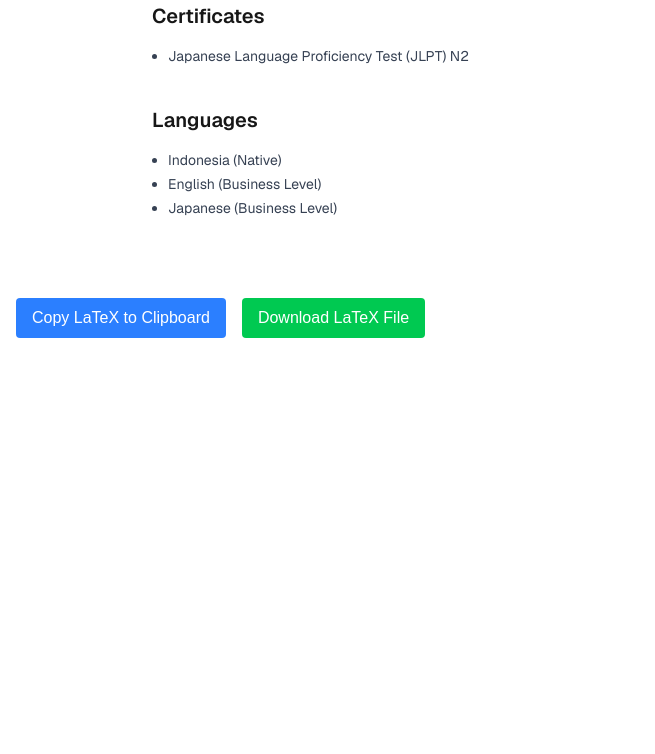
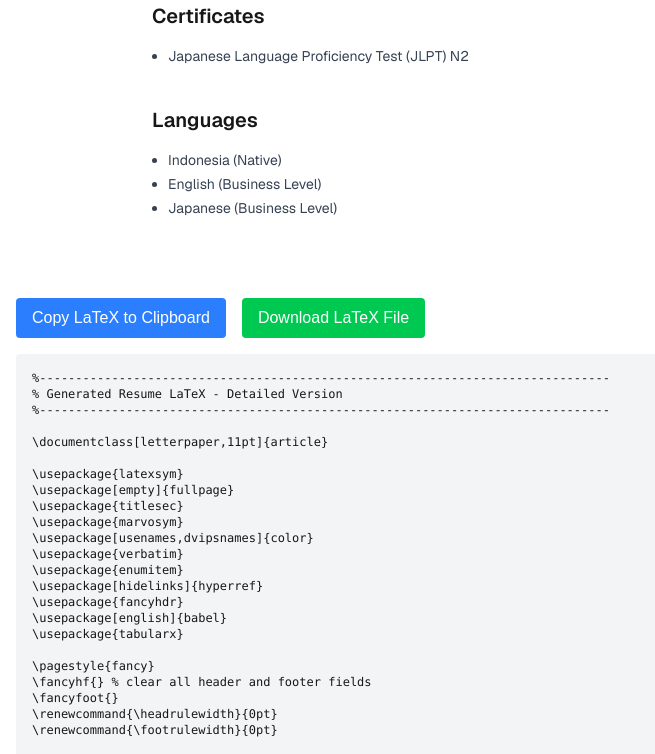
Before and after one commit to racendol/racendol.github.io, a Next.js app: page / in a window 1280 px wide. Shown: the part 2020-2774 px from the top of the page, without its empty margins (0-655 px from the left). Before the commit the page ends 2374 px from the top, so only its background shows below. Built offline with nearby package versions, Linux system fonts and the light colour scheme.

Commit message:
uncomment debug tex

```diff
--- a/src/app/ResumeLatexConverter.tsx
+++ b/src/app/ResumeLatexConverter.tsx
@@ -279,7 +279,7 @@ return latex;
     const element = document.createElement('a');
     const file = new Blob([generateLatex()], { type: 'text/plain' });
     element.href = URL.createObjectURL(file);
-    element.download = 'resume.tex';
+    element.download = 'portofolio.tex';
     document.body.appendChild(element);
     element.click();
     document.body.removeChild(element);
@@ -301,9 +301,9 @@ return latex;
           Download LaTeX File
         </button>
       </div>
-      {/* <pre className="p-4 bg-gray-100 rounded overflow-auto text-xs">
+      <pre className="p-4 bg-gray-100 rounded overflow-auto text-xs">
         {generateLatex()}
-      </pre> */}
+      </pre>
     </div>
   );
 };
```
